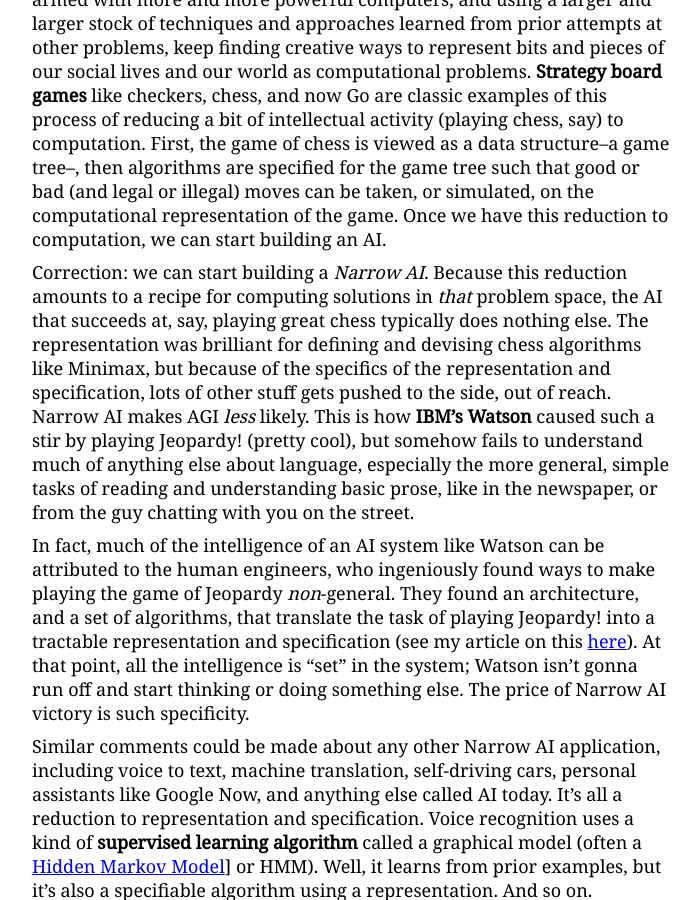
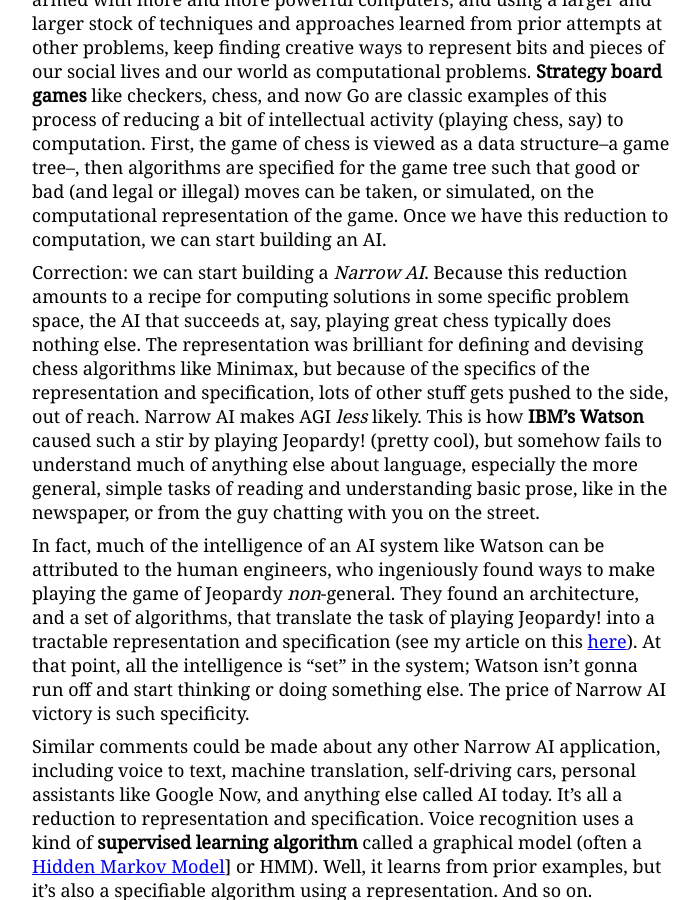
Before and after one commit to thaxist/thaxist.github.io, a Jekyll site: the page built from _posts/2016/2016-09-08-Is-AI-Automation.md, in a window 1280 px wide and 900 px high, scrolled down 3055 px. Shown: the whole window, without its empty margins (288-988 px from the left). Built offline with Jekyll 4.4.1, drawn with Linux system fonts in a browser that asks for light colours; comment, search, counter and statistics services are not loaded.

Commit message:
Update 2016-09-08-Is-AI-Automation.md

```diff
--- a/_posts/2016/2016-09-08-Is-AI-Automation.md
+++ b/_posts/2016/2016-09-08-Is-AI-Automation.md
@@ -29,7 +29,7 @@
 
  Using this simple framework, it's easy to see how Narrow AI keeps succeeding at more and more complicated tasks.  Engineers and scientists, armed with more and more powerful computers, and using a larger and larger stock of techniques and approaches learned from prior attempts at other problems, keep finding creative ways to represent bits and pieces of our social lives and our world as computational problems.  **Strategy board games** like checkers, chess, and now Go are classic examples of this process of reducing a bit of intellectual activity (playing chess, say) to computation.  First, the game of chess is viewed as a data structure--a game tree--, then algorithms are specified for the game tree such that good or bad (and legal or illegal) moves can be taken, or simulated, on the computational representation of the game.  Once we have this reduction to computation, we can start building an AI.
 
- Correction:  we can start building a _Narrow AI_.  Because this reduction amounts to a recipe for computing solutions in _that_ problem space, the AI that succeeds at, say, playing great chess typically does nothing else.  The representation was brilliant for defining and devising chess algorithms like Minimax, but because of the specifics of the representation and specification, lots of other stuff gets pushed to the side, out of reach.  Narrow AI makes AGI _less_ likely.  This is how **IBM's Watson** caused such a stir by playing Jeopardy! (pretty cool), but somehow fails to understand much of anything else about language, especially the more general, simple tasks of reading and understanding basic prose, like in the newspaper, or from the guy chatting with you on the street.
+ Correction:  we can start building a _Narrow AI_.  Because this reduction amounts to a recipe for computing solutions in some specific problem space, the AI that succeeds at, say, playing great chess typically does nothing else.  The representation was brilliant for defining and devising chess algorithms like Minimax, but because of the specifics of the representation and specification, lots of other stuff gets pushed to the side, out of reach.  Narrow AI makes AGI _less_ likely.  This is how **IBM's Watson** caused such a stir by playing Jeopardy! (pretty cool), but somehow fails to understand much of anything else about language, especially the more general, simple tasks of reading and understanding basic prose, like in the newspaper, or from the guy chatting with you on the street.
 
  In fact, much of the intelligence of an AI system like Watson can be attributed to the human engineers, who ingeniously found ways to make playing the game of Jeopardy _non_-general.  They found an architecture, and a set of algorithms, that translate the task of playing Jeopardy! into a tractable representation and specification (see my article on this [here](http://www.thebestschools.org/magazine/watson-computer-plays-jeopardy/)).  At that point, all the intelligence is "set" in the system; Watson isn't gonna run off and start thinking or doing something else.  The price of Narrow AI victory is such specificity.
 
```
